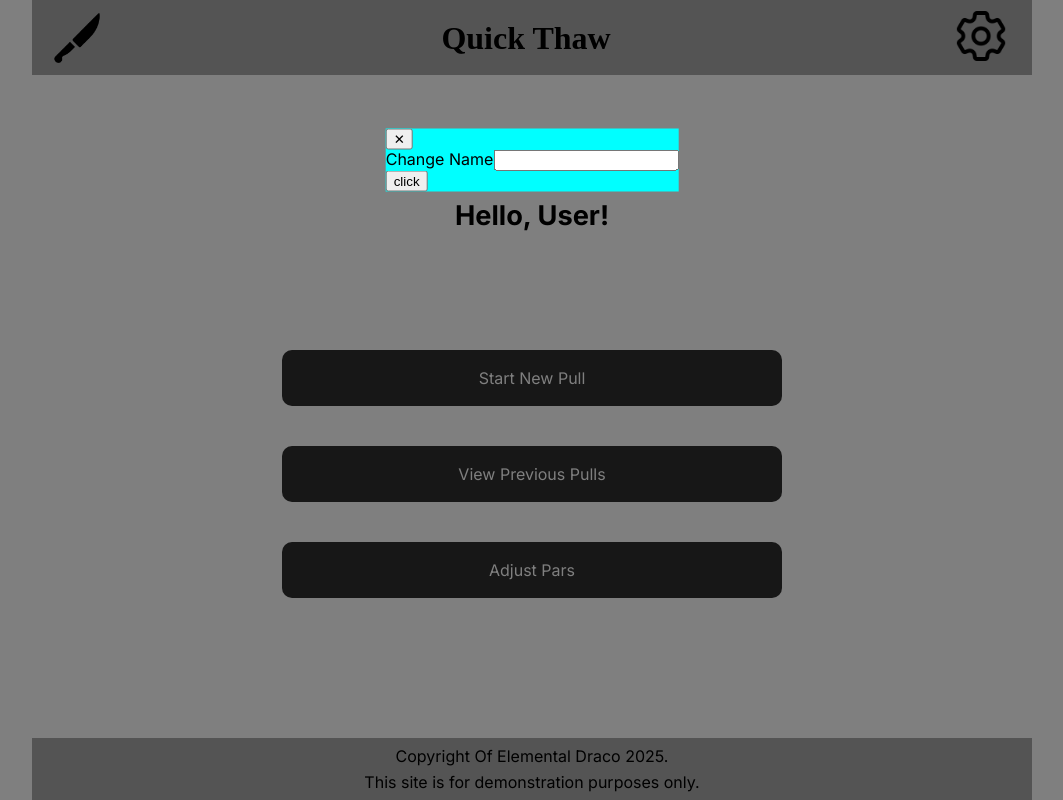
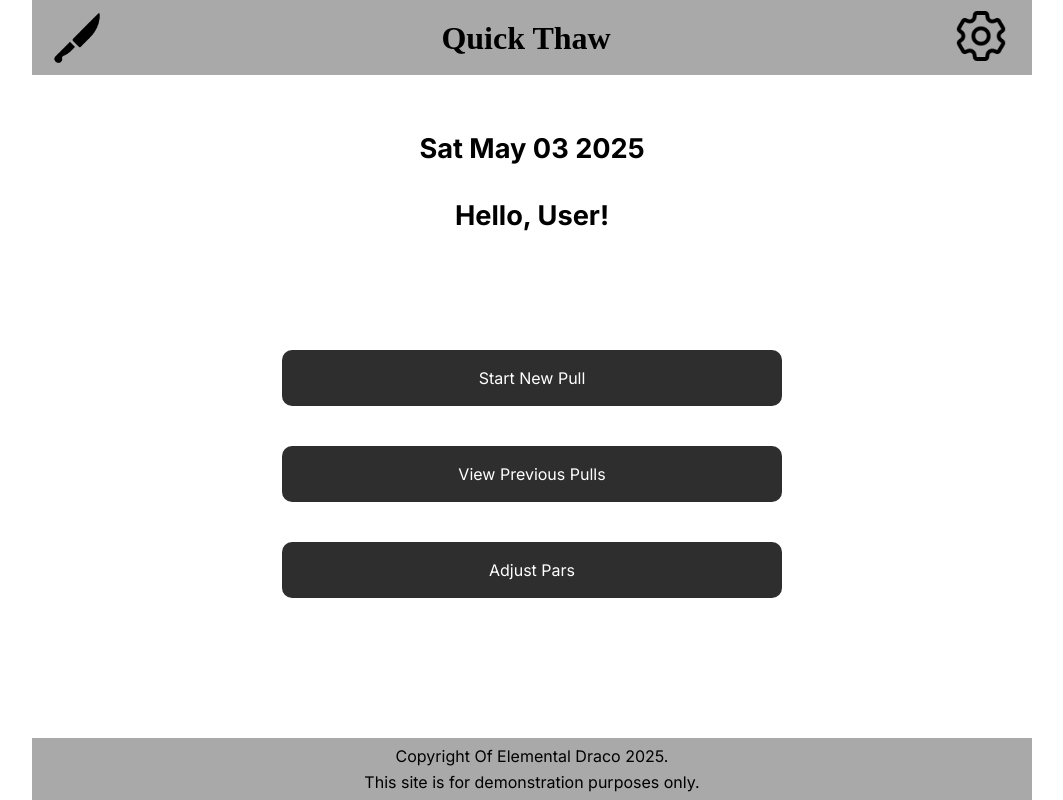
Before and after one commit to Elemental-Draco/quick-thaw, a Vue app: page / in a window 1280 px wide. Shown: the whole page, without its empty margins (108-1171 px from the left). Built offline with nearby package versions, Linux system fonts and the light colour scheme; a web font is replaced by a local one.

Commit message:
implemented show/hide settings

```diff
--- a/src/components/HeaderTemplate.vue
+++ b/src/components/HeaderTemplate.vue
@@ -2,13 +2,22 @@
   <header>
     <img src="../assets/knife-logo.png" alt="Logo for Quick Thaw App." />
     <h1>Quick Thaw</h1>
-    <button><img src="../assets/setting.png" alt="Settings Menu" /></button>
+    <button @click="toggleSettingsModal">
+      <img src="../assets/setting.png" alt="Settings Menu" />
+    </button>
   </header>
-  <SettingsModal />
+  <SettingsModal v-if="showSettings" @closeModal="toggleSettingsModal" />
 </template>
 
 <script setup>
 import SettingsModal from './modals/SettingsModal.vue'
+import { ref } from 'vue'
+
+const showSettings = ref(false)
+
+function toggleSettingsModal() {
+  showSettings.value = !showSettings.value
+}
 </script>
 
 <style scoped>
--- a/src/components/modals/SettingsModal.vue
+++ b/src/components/modals/SettingsModal.vue
@@ -2,7 +2,7 @@
   <div class="blackout"></div>
   <div class="modal-container">
     <div class="modal-box">
-      <button @click="closeModal">&#10005;</button>
+      <button @click="close">&#10005;</button>
       <div>
         <label for="name">Change Name</label>
         <input type="text" id="name" name="name" v-model="name" />
@@ -16,6 +16,11 @@
 import { ref } from 'vue'
 
 const name = ref('')
+const emit = defineEmits(['closeModal'])
+
+function close() {
+  emit('closeModal')
+}
 
 function readName() {
   console.log(name.value)
```
